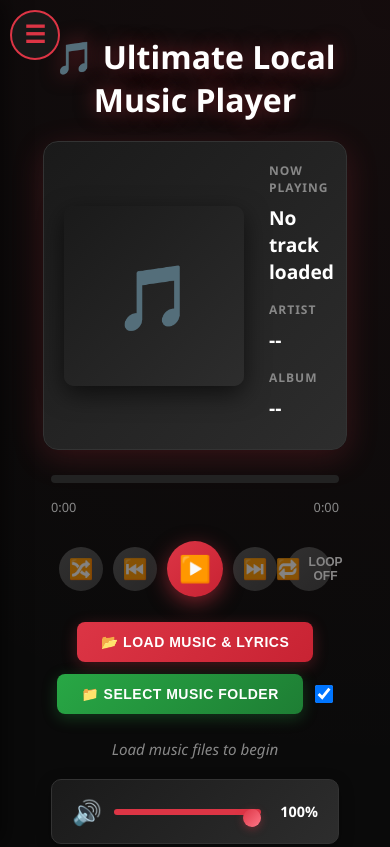
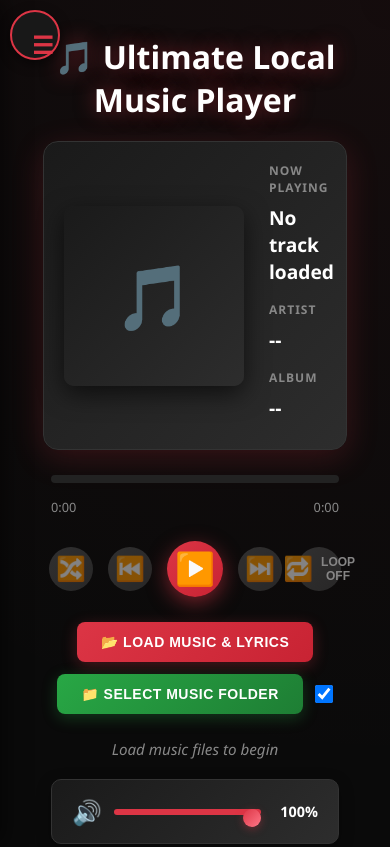
Before and after one commit to Selwyn-Kane/Offline-Music-Player-Beta, a browser extension: page index.html in a window 390 px wide. Shown: the top 847 px of the page. Drawn offline with Linux system fonts and the light colour scheme.

Commit message:
Update style.css to fix ui issues

```diff
--- a/style.css
+++ b/style.css
@@ -2020,7 +2020,7 @@ body h1 {
 @media (max-width: 768px) {
     #sidebar {
         position: fixed;
-        left: -280px; /* Start off-screen */
+        left: -280px;
         top: 0;
         height: 100vh;
         width: 280px !important;
@@ -2032,8 +2032,21 @@ body h1 {
     }
 
     #sidebar:not(.collapsed) {
-        left: 0; /* Slide in */
+        left: 0;
         box-shadow: 5px 0 20px rgba(0, 0, 0, 0.8);
+    }
+
+    .sidebar-toggle {
+        position: fixed !important;
+        left: 10px !important;
+        top: 10px !important;
+        width: 50px !important;
+        height: 50px !important;
+        z-index: 9001 !important;
+        background: rgba(26, 26, 26, 0.95) !important;
+        border-radius: 50% !important;
+        border: 2px solid #dc3545 !important;
+        box-shadow: 0 4px 12px rgba(0, 0, 0, 0.5) !important;
     }
 
     #main-content {
@@ -2041,28 +2054,6 @@ body h1 {
         width: 100% !important;
     }
 
-    #sidebar-toggle {
-        position: fixed;
-        left: 10px;
-        top: 10px;
-        width: 50px;
-        height: 50px;
-        z-index: 9001;
-        background: rgba(26, 26, 26, 0.9);
-        border-radius: 50%;
-        border: 2px solid #dc3545;
-        display: flex;
-        align-items: center;
-        justify-content: center;
-        cursor: pointer;
-        transition: all 0.3s ease;
-    }
-
-    #sidebar-toggle:hover {
-        background: rgba(220, 53, 69, 0.2);
-        transform: scale(1.1);
-    }
-
     #sidebar .sidebar-label {
         display: inline-block !important;
         opacity: 1 !important;
@@ -2075,36 +2066,6 @@ body h1 {
     .sidebar-btn {
         padding: 15px 20px !important;
         justify-content: flex-start !important;
-    }
-
-    .sidebar-icon {
-        font-size: 20px;
-    }
-
-    #playback-controls {
-        gap: 10px;
-    }
-
-    .control-btn {
-        width: 48px;
-        height: 48px;
-        min-width: 48px;
-        min-height: 48px;
-    }
-
-    .control-btn-play {
-        width: 60px;
-        height: 60px;
-        min-width: 60px;
-        min-height: 60px;
-    }
-
-    .control-icon {
-        font-size: 20px;
-    }
-
-    .control-btn-play .control-icon {
-        font-size: 26px;
     }
 }
 /* ========== END SIDEBAR STYLES ========== */
```
